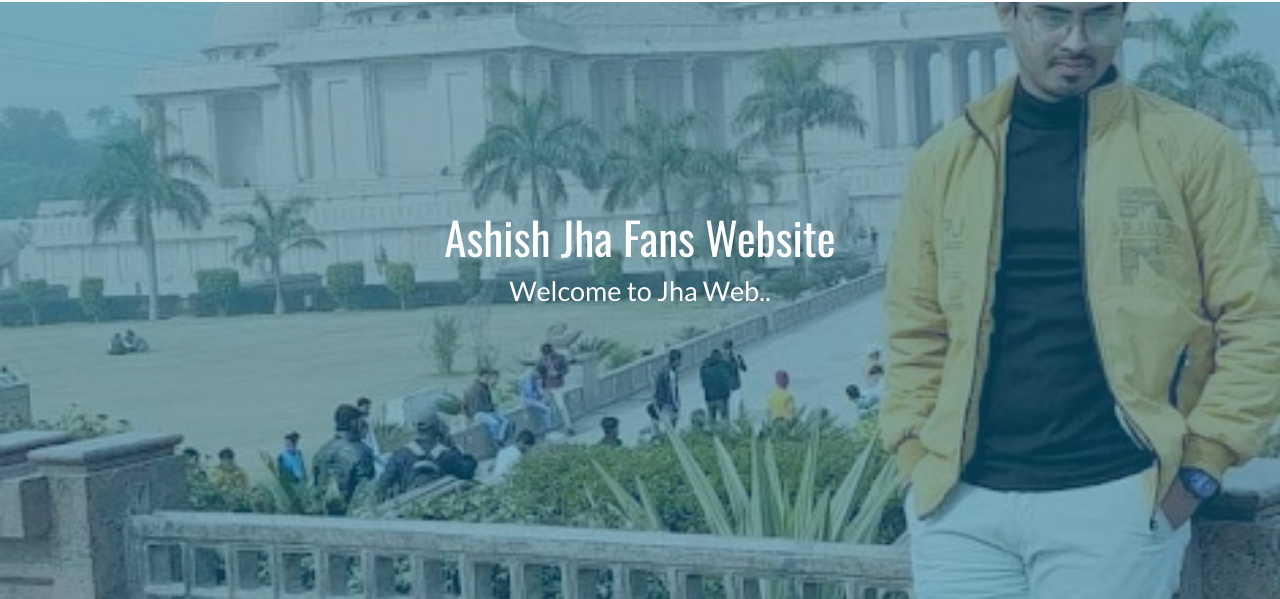
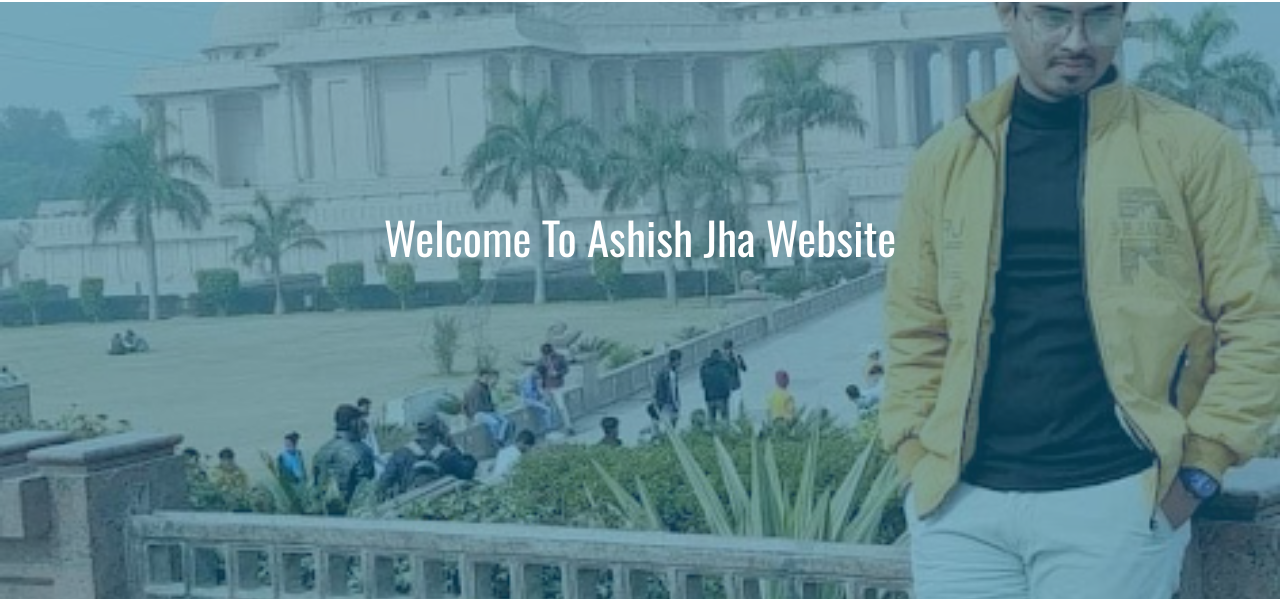
Before and after one commit to Dotnetuser109/Landing-Page, a plain HTML site: page index.html in a window 1280 px wide. Shown: the part 98-697 px from the top of the page. Drawn offline with nearby package versions, Linux system fonts and the light colour scheme; files whose address does not match are found by name.

Commit message:
Update index.html

```diff
--- a/index.html
+++ b/index.html
@@ -55,8 +55,8 @@
 	<header id="head">
 		<div class="container">
              <div class="heading-text">
-							<h1 class="animated flipInY delay1">Ashish Jha Fans Website</h1>
-							<p>Welcome to Jha Web..</p>
+							<h1 class="animated flipInY delay1">Welcome To Ashish Jha Website</h1>
+
 						</div>
 
 					<div class="fluid_container">
```
